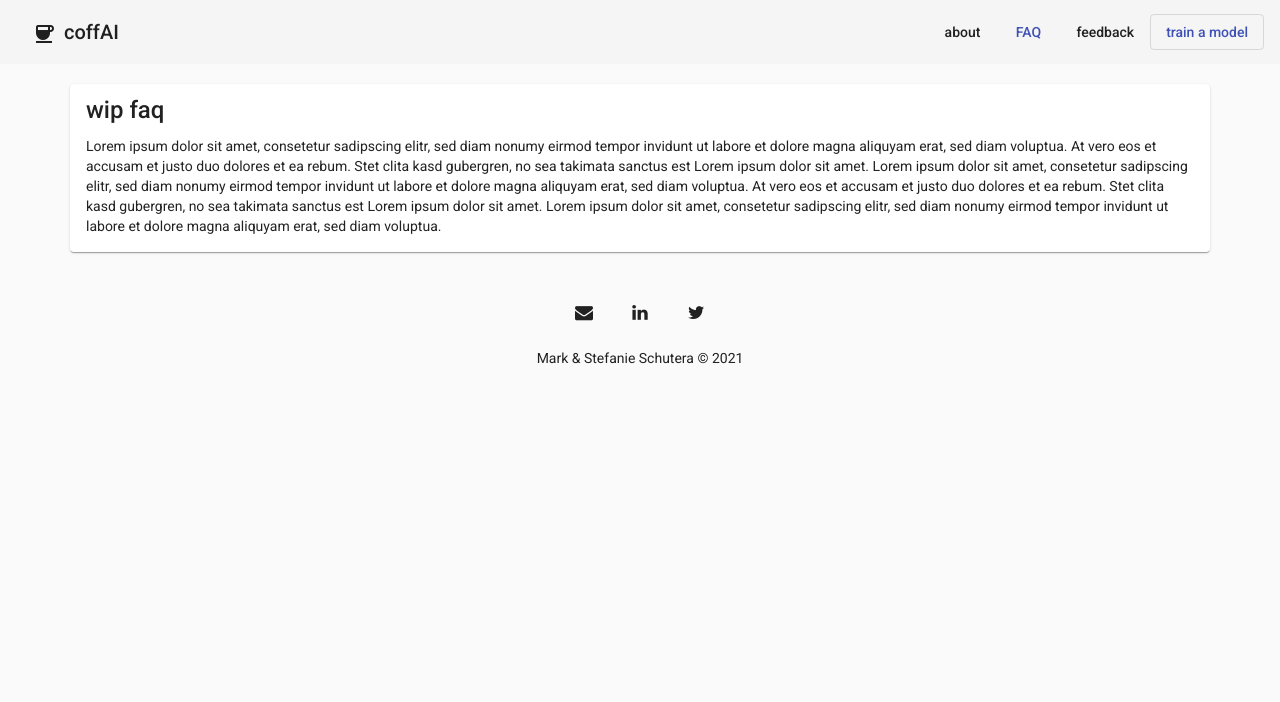
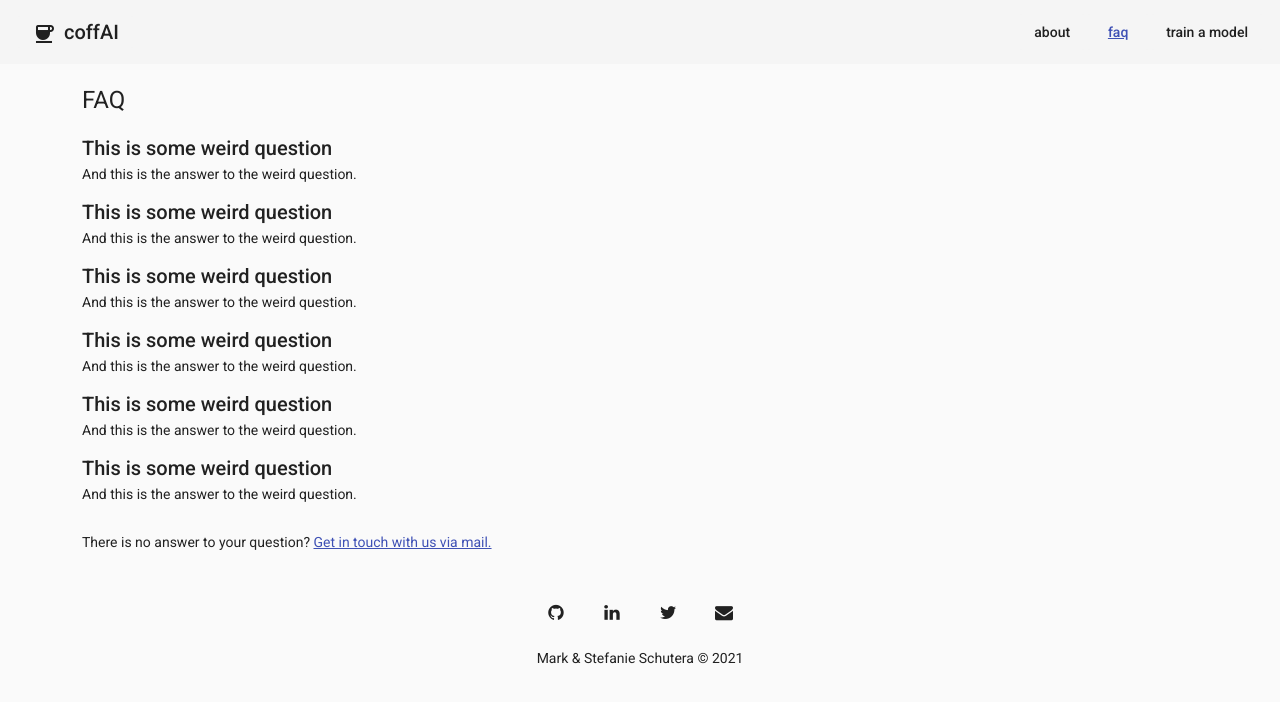
Before and after one commit to stefanieschutera/coffAI, an Angular app: page /faq in a window 1280 px wide. Shown: the top 702 px of the page. Built offline with nearby package versions, Linux system fonts and the light colour scheme.

Commit message:
picking low hanging fruits

```diff
--- a/src/app/app.component.html
+++ b/src/app/app.component.html
@@ -1,26 +1,13 @@
 <div class="container-fluid">
   <mat-toolbar color="light" class="py-1">
-    <a
-      class="nav"
-      mat-flat-button
-      routerLink="/main"
-      (click)="snav.close()"
-      [routerLinkActive]="['active']"
-      disableRipple
-    >
+    <a class="nav" mat-flat-button routerLink="/main" (click)="snav.close()" disableRipple>
       <h1><mat-icon class="me-2">coffee</mat-icon>coffAI</h1>
     </a>
     <span class="spacer"></span>
     <div class="non-mobile">
       <app-nav></app-nav>
     </div>
-    <a
-      mat-stroked-button
-      color="primary"
-      routerLink="/train-a-model"
-      [routerLinkActive]="['mat-flat-button']"
-      disableRipple
-    >
+    <a class="nav" mat-flat-button routerLink="/train-a-model" [routerLinkActive]="['active']" disableRipple>
       train a model
     </a>
     <button mat-icon-button class="mobile-only ms-2" (click)="snav.toggle()">
--- a/src/app/faq/faq.component.html
+++ b/src/app/faq/faq.component.html
@@ -1,18 +1,23 @@
 <div class="container container-content">
+  <h1>FAQ</h1>
   <div class="row">
-    <mat-card>
-      <mat-card-title class="mb-3">wip faq</mat-card-title>
-      <mat-card-content>
-        <p>
-          Lorem ipsum dolor sit amet, consetetur sadipscing elitr, sed diam nonumy eirmod tempor invidunt ut labore et
-          dolore magna aliquyam erat, sed diam voluptua. At vero eos et accusam et justo duo dolores et ea rebum. Stet
-          clita kasd gubergren, no sea takimata sanctus est Lorem ipsum dolor sit amet. Lorem ipsum dolor sit amet,
-          consetetur sadipscing elitr, sed diam nonumy eirmod tempor invidunt ut labore et dolore magna aliquyam erat,
-          sed diam voluptua. At vero eos et accusam et justo duo dolores et ea rebum. Stet clita kasd gubergren, no sea
-          takimata sanctus est Lorem ipsum dolor sit amet. Lorem ipsum dolor sit amet, consetetur sadipscing elitr, sed
-          diam nonumy eirmod tempor invidunt ut labore et dolore magna aliquyam erat, sed diam voluptua.
-        </p>
-      </mat-card-content>
-    </mat-card>
+    <h2 class="m-0">This is some weird question</h2>
+    <p>And this is the answer to the weird question.</p>
+    <h2 class="m-0">This is some weird question</h2>
+    <p>And this is the answer to the weird question.</p>
+    <h2 class="m-0">This is some weird question</h2>
+    <p>And this is the answer to the weird question.</p>
+    <h2 class="m-0">This is some weird question</h2>
+    <p>And this is the answer to the weird question.</p>
+    <h2 class="m-0">This is some weird question</h2>
+    <p>And this is the answer to the weird question.</p>
+    <h2 class="m-0">This is some weird question</h2>
+    <p>And this is the answer to the weird question.</p>
   </div>
+  <p class="mt-3">
+    There is no answer to your question?
+    <a class="link" aria-label="Linking mail" href="mailto:stefanie.schutera@gmail.com">
+      Get in touch with us via mail.
+    </a>
+  </p>
 </div>
--- a/src/app/faq/faq.component.scss
+++ b/src/app/faq/faq.component.scss
@@ -0,0 +1,9 @@
+@import '../../styles.scss';
+
+.h2 {
+  margin: 0;
+}
+
+.mat-card {
+  background-color: rgba(0, 0, 0, 0);
+}
--- a/src/app/footer/footer.component.html
+++ b/src/app/footer/footer.component.html
@@ -1,8 +1,15 @@
 <div class="container">
   <!-- TODO Zweite Social Media Btn Group hinzufuegen -->
   <div class="wrapper">
-    <a mat-icon-button color="light" class="mx-2" aria-label="Linking mail" href="mailto:stefanie.schutera@gmail.com">
-      <mat-icon class="fa fa-envelope social-icon" aria-hidden="true"></mat-icon>
+    <a
+      mat-icon-button
+      color="light"
+      class="mx-2"
+      aria-label="Linking github account"
+      href="https://github.com/schutera"
+      target="_blank"
+    >
+      <mat-icon class="fa fa-github social-icon" aria-hidden="true"></mat-icon>
     </a>
     <a
       mat-icon-button
@@ -24,6 +31,9 @@
     >
       <mat-icon class="fa fa-twitter social-icon" aria-hidden="true"></mat-icon>
     </a>
+    <a mat-icon-button color="light" class="mx-2" aria-label="Linking mail" href="mailto:stefanie.schutera@gmail.com">
+      <mat-icon class="fa fa-envelope social-icon" aria-hidden="true"></mat-icon>
+    </a>
   </div>
   <p class="wrapper mt-3 text-center">Mark & Stefanie Schutera © 2021</p>
 </div>
--- a/src/app/nav/nav.component.html
+++ b/src/app/nav/nav.component.html
@@ -1,6 +1,5 @@
 <nav class="wrapper">
-  <a class="nav" mat-flat-button routerLink="/about" [routerLinkActive]="['active']" disableRipple>about</a>
-  <a class="nav" mat-flat-button routerLink="/faq" [routerLinkActive]="['active']" disableRipple>FAQ</a>
-  <a class="nav" mat-flat-button routerLink="/feedback" [routerLinkActive]="['active']" disableRipple>feedback</a>
+  <a class="nav" mat-flat-button routerLink="/main" [routerLinkActive]="['active']" disableRipple>about</a>
+  <a class="nav" mat-flat-button routerLink="/faq" [routerLinkActive]="['active']" disableRipple>faq</a>
   <app-footer class="mobile-only"></app-footer>
 </nav>
--- a/src/app/nav/nav.component.scss
+++ b/src/app/nav/nav.component.scss
@@ -11,6 +11,8 @@
   }
   a {
     display: block;
-    background-color: rgb(255, 255, 255);
+  }
+  a.mat-flat-button {
+    background-color: white;
   }
 }
--- a/src/styles.scss
+++ b/src/styles.scss
@@ -32,8 +32,9 @@ $theming-material-components-theme: mat-light-theme(
 }
 
 // Typography
-h1 {
-  font-weight: bold;
+h1,
+h2 {
+  // font-weight: bold;
 }
 
 .text {
@@ -54,6 +55,11 @@ a.nav {
 
 a.active {
   color: #3f51b5;
+  text-decoration: underline;
+}
+
+a.link {
+  color: #3f51b5;
 }
 
 .spacer {
```
